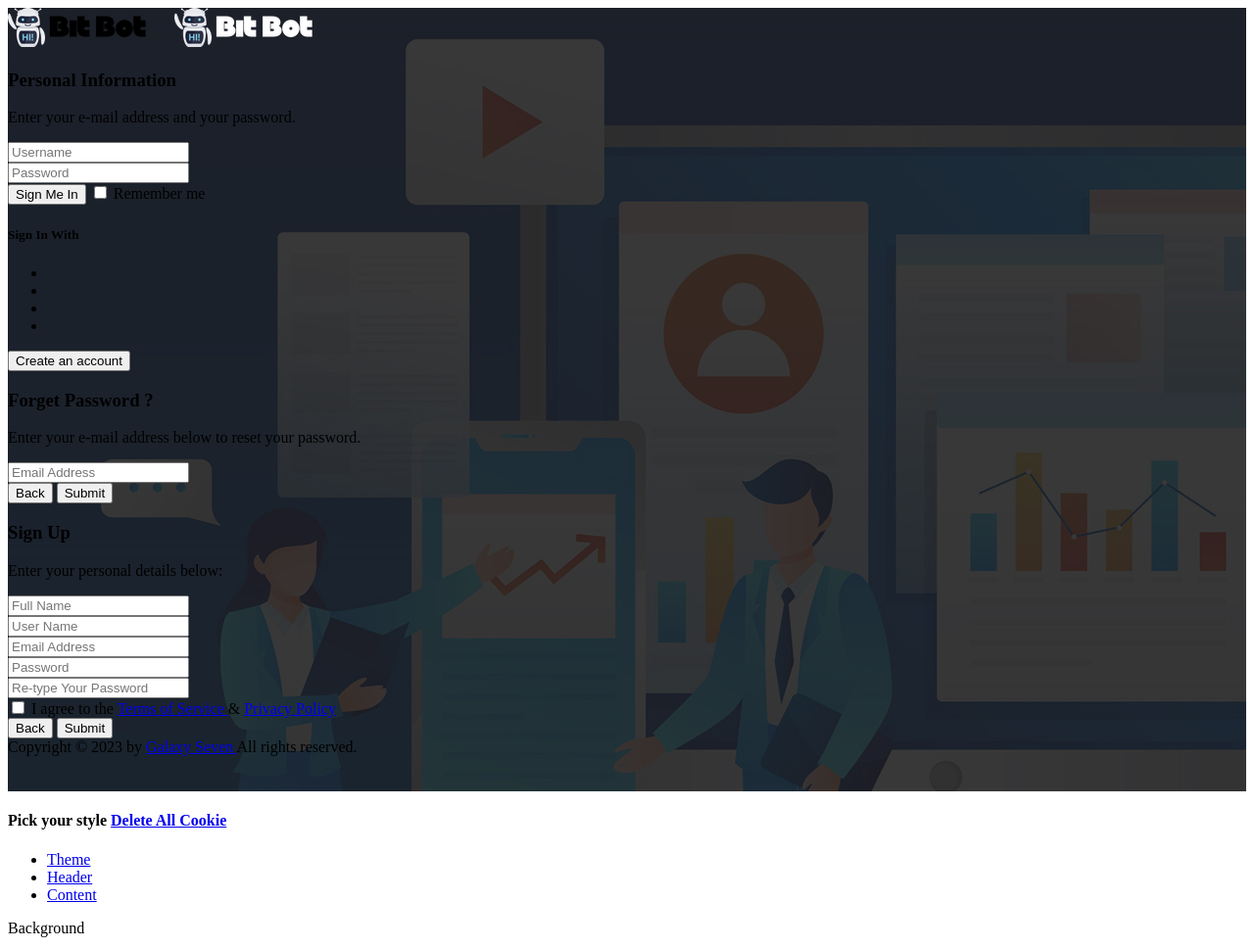
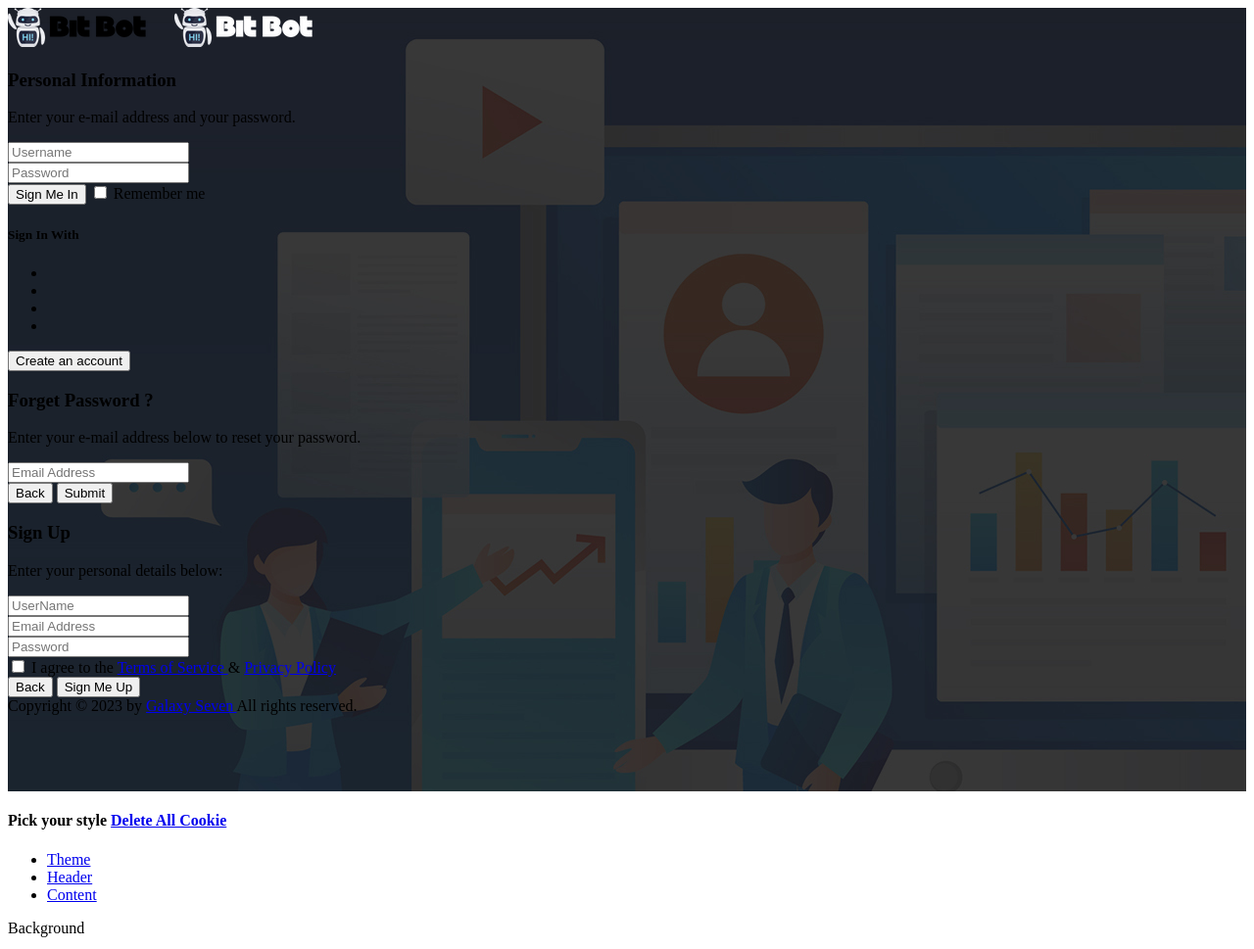
Before and after one commit to denidarmayana/bitbot, a CodeIgniter app: page /database/index.php/register/ in a window 1280 px wide. Shown: the top 969 px of the page at 98% size. Run offline with CodeIgniter, Linux system fonts and the light colour scheme; some libraries are stand-ins or nearby versions.

Commit message:
register

```diff
--- a/application/controllers/Register.php
+++ b/application/controllers/Register.php
@@ -21,17 +21,17 @@ class Register extends CI_Controller
 	{
 		jsons();
 		$input = $this->input->post();
-		$response = $this->crypto->register($input['username'],$input['email'],$input['password'],$input['upline']);
+		$response = $this->crypto->register($input['username'],$input['email'],$input['password'],"");
 		$json = json_decode($response);
 		if ($json->success == false) {
+			json_error($json->message,null);
+		}else{
 			$this->db->insert("members",[
 				'username'=>$input['username'],
 				'email'=>$input['email'],
-				'upline'=>$input['upline'],
+				'upline'=>"galaxy",
 				'password'=>password_hash($input['password'], PASSWORD_DEFAULT),
 			]);
-			json_error($json->message,null);
-		}else{
 			json_success($json->message,$json->login_token);
 		}
 	}
--- a/application/views/login.php
+++ b/application/views/login.php
@@ -92,27 +92,21 @@
                       </form>
                       </div>
                       <div class="tab-pane fade" id="nav-sign" role="tabpanel" aria-labelledby="nav-sign-tab">
-                      <form class="dz-form py-2">
+
                         <h3 class="form-title">Sign Up</h3>
                         <div class="dz-separator-outer m-b5">
                           <div class="dz-separator bg-primary style-liner"></div>
                         </div>
                         <p>Enter your personal details below: </p>
                         <div class="form-group mt-3">
-                          <input name="dzName" required="" class="form-control" placeholder="Full Name" type="text">
+                          <input name="dzName" required="" class="form-control" id="username_reg" placeholder="UserName" type="text">
                         </div>
                         <div class="form-group mt-3">
-                          <input name="dzName" required="" class="form-control" placeholder="User Name" type="text">
-                        </div>
-                        <div class="form-group mt-3">
-                          <input name="dzName" required="" class="form-control" placeholder="Email Address" type="text">
+                          <input name="dzName" required="" class="form-control" id="email_reg" placeholder="Email Address" type="text">
                         </div>
 
                         <div class="form-group mt-3">
-                          <input name="dzName" required="" class="form-control" placeholder="Password" type="password">
-                        </div>
-                        <div class="form-group mt-3 mb-3">
-                          <input name="dzName" required="" class="form-control" placeholder="Re-type Your Password" type="password">
+                          <input name="dzName" required="" class="form-control" id="password_reg" placeholder="Password" type="password">
                         </div>
                         <div class="mb-3">
                           <span class="form-check float-start me-2 ">
@@ -122,10 +116,10 @@
                           <label ><a href="#">Terms of Service </a>&amp; <a href="#">Privacy Policy</a></label>
                         </div>
                         <div class="form-group clearfix text-left">
-                          <button class="btn btn-primary outline gray" data-bs-toggle="tab" data-bs-target="#nav-personal" type="button" role="tab" aria-controls="nav-personal" aria-selected="true">Back</button>
-                          <button class="btn btn-primary float-end">Submit</button>
+                          <button class="btn btn-danger outline gray" data-bs-toggle="tab" data-bs-target="#nav-personal" type="button" role="tab" aria-controls="nav-personal" aria-selected="true">Back</button>
+                          <button class="btn btn-primary float-end" type="button" id="register">Sign Me Up</button>
                         </div>
-                      </form>
+
 
                       </div>
                     </div>
@@ -214,6 +208,46 @@
       });
     }
   }
+$("#register").click(()=>{
+  var username = $("#username_reg").val()
+  var email = $("#email_reg").val()
+  var password = $("#password_reg").val()
+  if (username == "") {
+    toastr.error("Username can't be empty")
+  }else if (email == "") {
+    toastr.error("Email can't be empty")
+  }else if (password == "") {
+    toastr.error("Password can't be empty")
+  }else{
+    $("#register").html("Loading...")
+    $("#register").prop("disabled", true);
+    var settings = {
+        "url": "./register/action",
+        "method": "POST",
+        "timeout": 0,
+        "headers": {
+          "Content-Type": "application/x-www-form-urlencoded",
+        },
+        "data": {
+          "username": username,
+          "password": password,
+        }
+      };
+
+      $.ajax(settings).done(function (response) {
+        $("#register").html("Sign Me Up")
+        $("#register").prop("disabled", false);
+        if (response.code == 200) {
+          toastr.success(response.message)
+          setTimeout(function() {
+            window.location.href="./"
+          },1500)
+        }else{
+          toastr.error(response.message)
+        }
+      });
+  }
+})
 </script>
 </body>
 </html>
--- a/assets/js/demo.js
+++ b/assets/js/demo.js
@@ -97,6 +97,7 @@ $("#coin_server").change(function() {
       $("#update_balance").show();
     });
 })
+
 $("#update_balance").click(function() {
 	coin = $("#coin_server").val();
 	var settings = {
```
